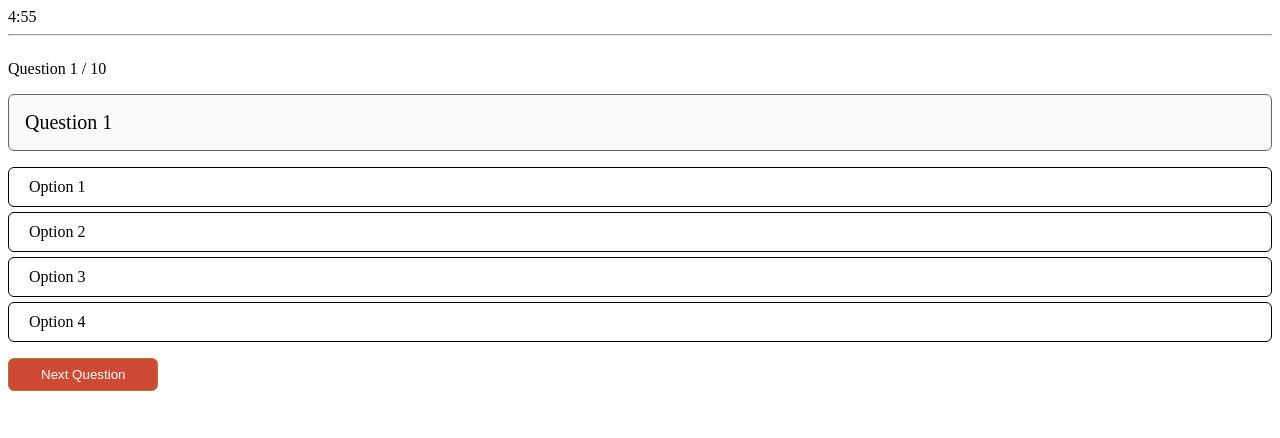
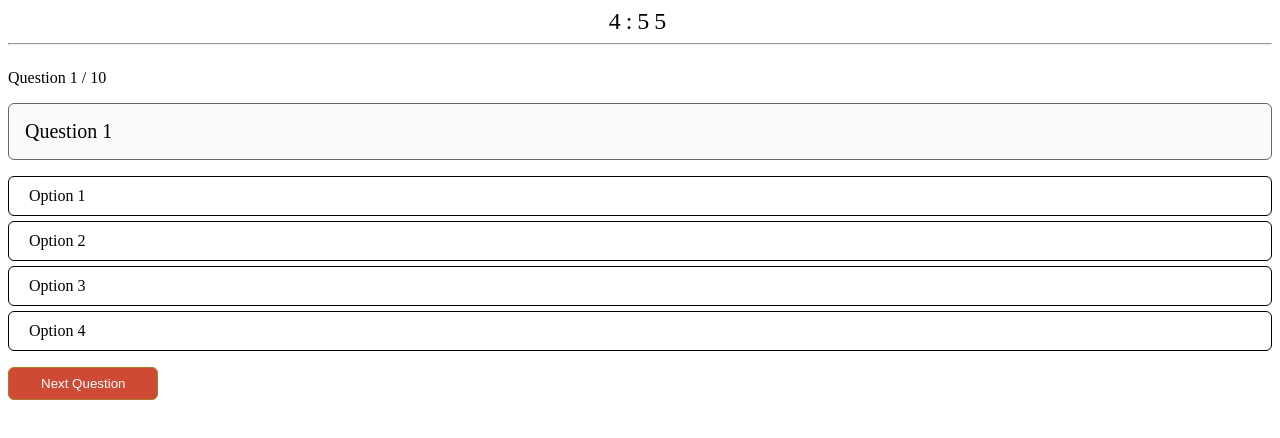
Before and after one commit to cstodor/QuizApp, an Angular app: page /quiz in a window 1280 px wide. Shown: the top 438 px of the page. Built offline with nearby package versions, Linux system fonts and the light colour scheme.

Commit message:
Added CSS style for counter

```diff
--- a/src/app/components/quiz/counter/counter.component.css
+++ b/src/app/components/quiz/counter/counter.component.css
@@ -0,0 +1,5 @@
+#counter {
+    font-size: 1.5em;
+    text-align: center;
+    letter-spacing: 5px;
+}
```
